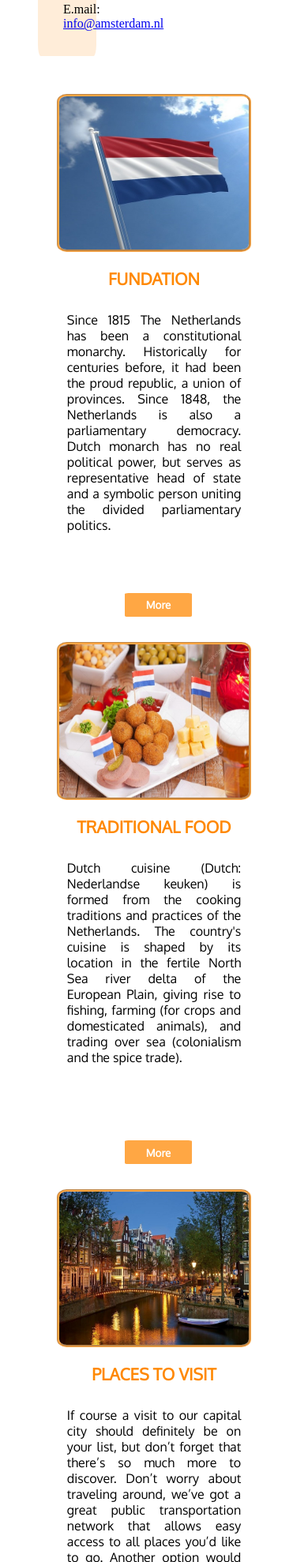
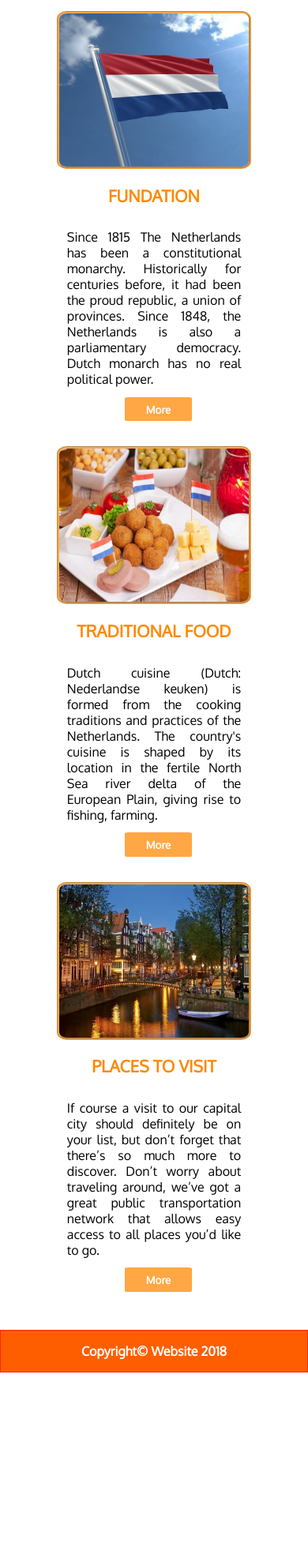
Before and after one commit to Clau1889/my-page-reto, a plain HTML site: page index.html in a window 390 px wide. Shown: the part 920-2898 px from the top of the page at 79% size. After the commit the page ends 2658 px from the top, so only its background shows below. Drawn offline with Linux system fonts and the light colour scheme; a web font is replaced by a local one.

Commit message:
Se reajustan elementos para mobile

```diff
--- a/css/grid.css
+++ b/css/grid.css
@@ -64,6 +64,13 @@
 }
 
 @media screen and (max-width: 576px){
+
+    .main-information > .col-3{
+        background-color: rgba(255, 136, 0, 0.15);
+        border-radius: 5%;
+        padding: 2em;
+        width: 100%;
+    }
     .col-9{
         width: 100%;
     }
--- a/css/styles.css
+++ b/css/styles.css
@@ -124,7 +124,7 @@ h4{
 
 .text{
     font-family: 'Oxygen', sans-serif;
-    height: 23em;
+    max-height: 23em;
     padding: 0.8em;
 }
 
--- a/index.html
+++ b/index.html
@@ -68,8 +68,7 @@
                 <h4> Fundation</h4>
                 <p class="text">Since 1815 The Netherlands has been a constitutional monarchy. Historically for centuries before,
                     it had been the proud republic, a union of provinces. Since 1848, the Netherlands is also a
-                    parliamentary democracy. Dutch monarch has no real political power, but serves as representative
-                    head of state and a symbolic person uniting the divided parliamentary politics.</p>
+                    parliamentary democracy. Dutch monarch has no real political power.</p>
                 <button class="btn" type="button">More</button>
             </div>
             <div class="col-4">
@@ -77,8 +76,7 @@
                 <h4> Traditional Food</h4>
                 <p class="text">Dutch cuisine (Dutch: Nederlandse keuken) is formed from the cooking traditions and practices
                     of the Netherlands. The country's cuisine is shaped by its location in the fertile North Sea
-                    river delta of the European Plain, giving rise to fishing, farming (for crops and domesticated
-                    animals), and trading over sea (colonialism and the spice trade).</p>
+                    river delta of the European Plain, giving rise to fishing, farming.</p>
                 <button class="btn" type="button">More</button>
             </div>
             <div class="col-4">
@@ -86,9 +84,7 @@
                 <h4> Places to visit</h4>
                 <p class="text">If course a visit to our capital city should definitely be on your list, but don’t forget that
                     there’s so much more to discover. Don’t worry about traveling around, we’ve got a great public
-                    transportation network that allows easy access to all places you’d like to go. Another option
-                    would be to rent a car or book a tour that includes transportation. If you’re planning to travel
-                    around a lot and cover much ground, I suggest to set up base centrally located in the Netherlands.</p>
+                    transportation network that allows easy access to all places you’d like to go.</p>
                 <button class="btn" type="button">More</button>
             </div>
         </section>
```
